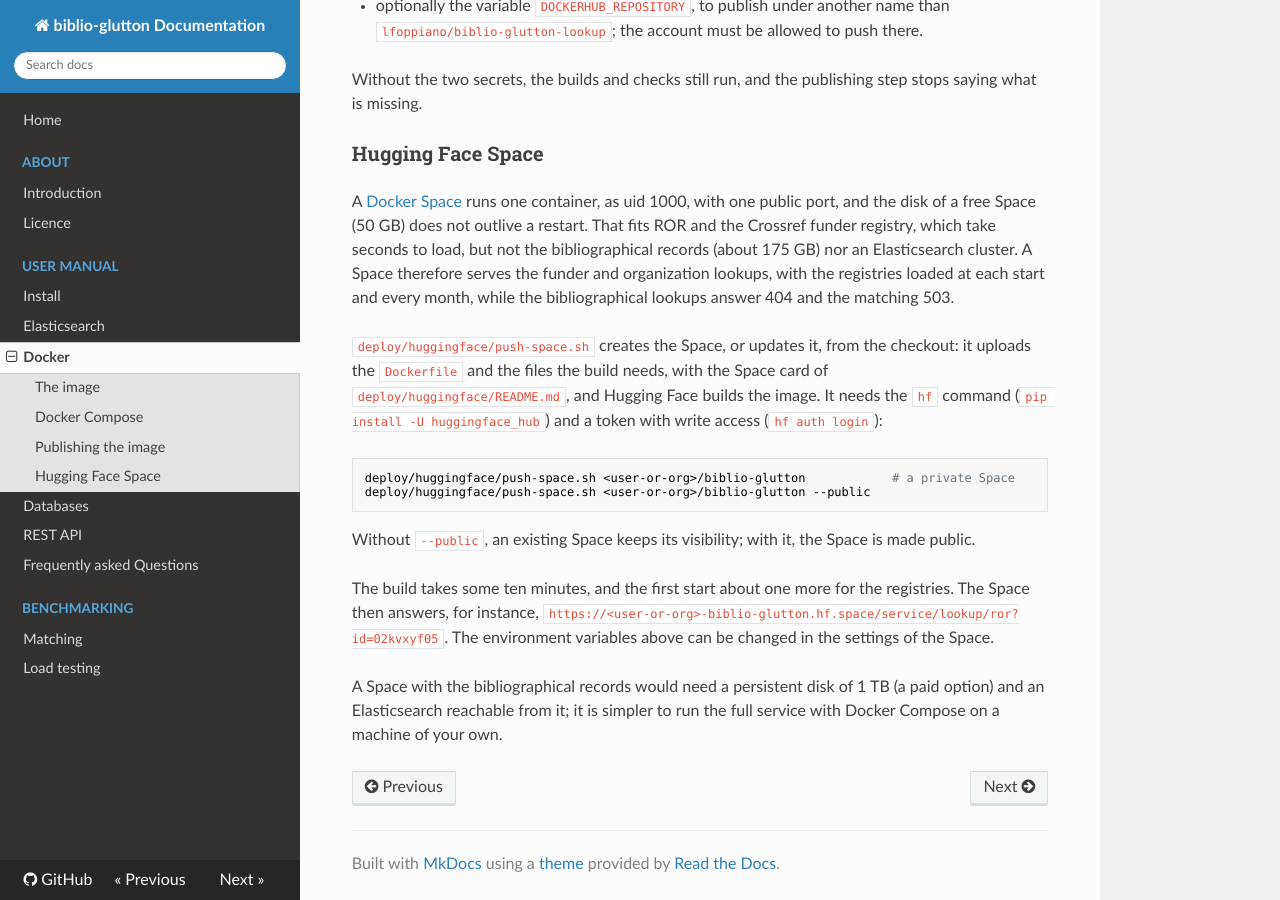
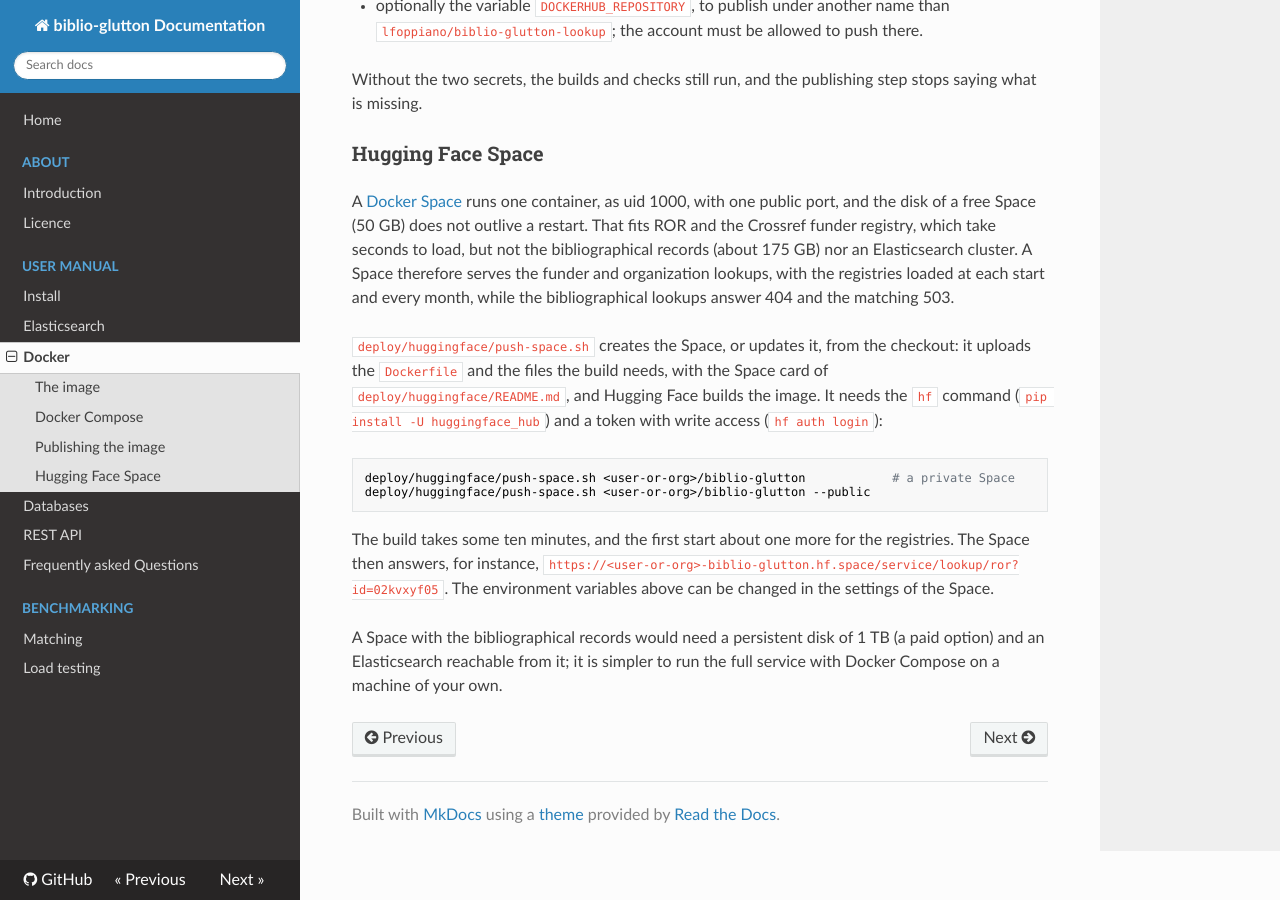
Before and after one commit to kermitt2/biblio-glutton, an MkDocs documentation site: the page built from doc/Docker.md, in a window 1280 px wide and 900 px high, scrolled down 2931 px. Built offline with MkDocs 1.6.1, drawn with Linux system fonts in a browser that asks for light colours; nearby versions of some CDN libraries.

Commit message:
Leave the visibility of an existing Space out of the Docker guide
The script says it in its own header.

````diff
--- a/doc/Docker.md
+++ b/doc/Docker.md
@@ -152,8 +152,6 @@ deploy/huggingface/push-space.sh <user-or-org>/biblio-glutton            # a pri
 deploy/huggingface/push-space.sh <user-or-org>/biblio-glutton --public
 ```
 
-Without `--public`, an existing Space keeps its visibility; with it, the Space is made public.
-
 The build takes some ten minutes, and the first start about one more for the registries. The
 Space then answers, for instance, `https://<user-or-org>-biblio-glutton.hf.space/service/lookup/ror?id=02kvxyf05`.
 The environment variables above can be changed in the settings of the Space.
````
